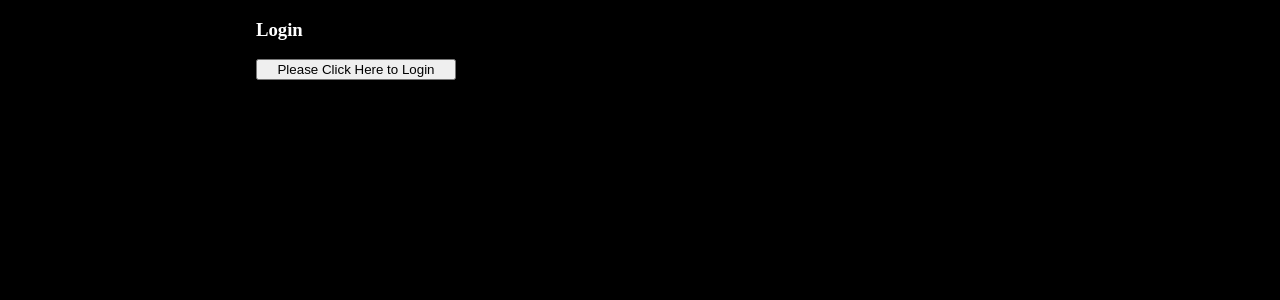
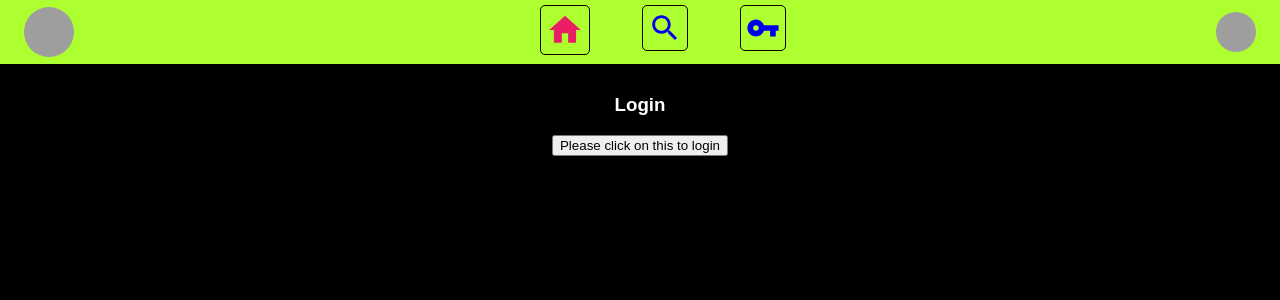
Before and after one commit to jchy/Unit_4_Codind_evalution, a React (Create React App) app: page /login in a window 1280 px wide. Shown: the top 300 px of the page. Built offline with nearby package versions, Linux system fonts and the light colour scheme; grey boxes are pictures that could not be loaded.

Commit message:
Login Is worikng properly

```diff
--- a/src/App.js
+++ b/src/App.js
@@ -1,19 +1,12 @@
 import "./styles.css";
-
-import Login from "./pages/Login";
-import { useSelector } from "react-redux";
 import Navbar from "./Components/Navbar";
 import AllRoutes from "./route/AllRoutes";
 
 export default function App() {
-  const isAuth = useSelector((state) => state.auth.isAuth);
-
-  return isAuth ? (
+  return (
     <div className="App">
       <Navbar />
       <AllRoutes />
     </div>
-  ) : (
-    <Login />
   );
 }
--- a/src/pages/Login.jsx
+++ /dev/null
@@ -1,30 +0,0 @@
-import { useDispatch } from "react-redux";
-import { loginSuccess } from "../redux/auth/action";
-
-function Login() {
-  const dispatch = useDispatch();
-
-  const handleAdd = () => {
-    const action = loginSuccess(Date.now());
-    dispatch(action);
-  };
-  return (
-    <div
-      style={{
-        display: "flex",
-        justifyContent: "center",
-        flexDirection: "column",
-        marginLeft: "20%"
-      }}
-    >
-      <h3>Login</h3>
-      <div>
-        <button onClick={handleAdd} style={{ width: "200px" }}>
-          Please Click Here to Login
-        </button>
-      </div>
-    </div>
-  );
-}
-
-export default Login;
--- a/src/pages/SignIn.jsx
+++ b/src/pages/SignIn.jsx
@@ -11,7 +11,6 @@ function SignIn() {
   };
   const isAuth = useSelector((state) => state.auth.isAuth);
   if (isAuth) {
-    alert("you are already logged in");
     return <Redirect to="/" />;
   }
   return (
```
